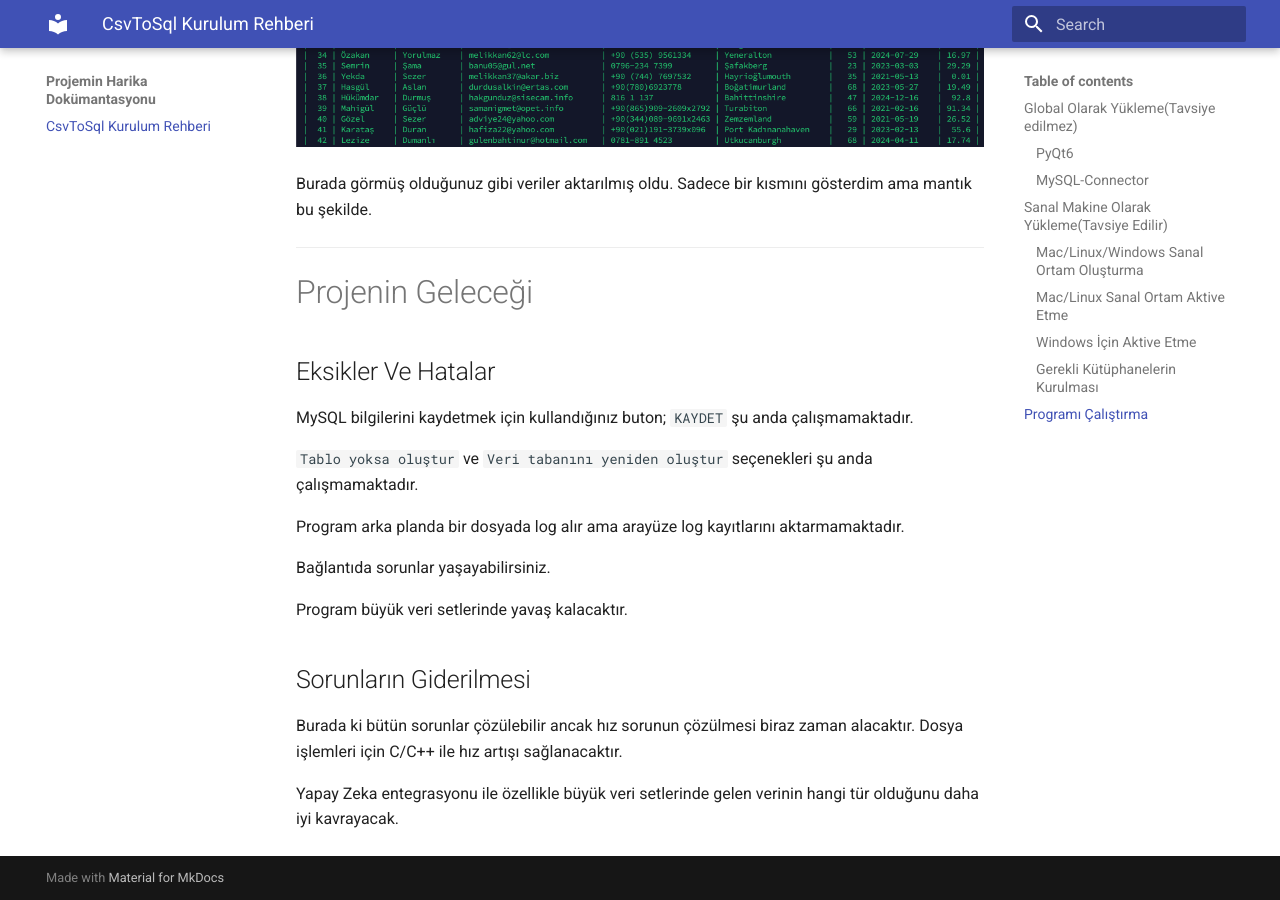
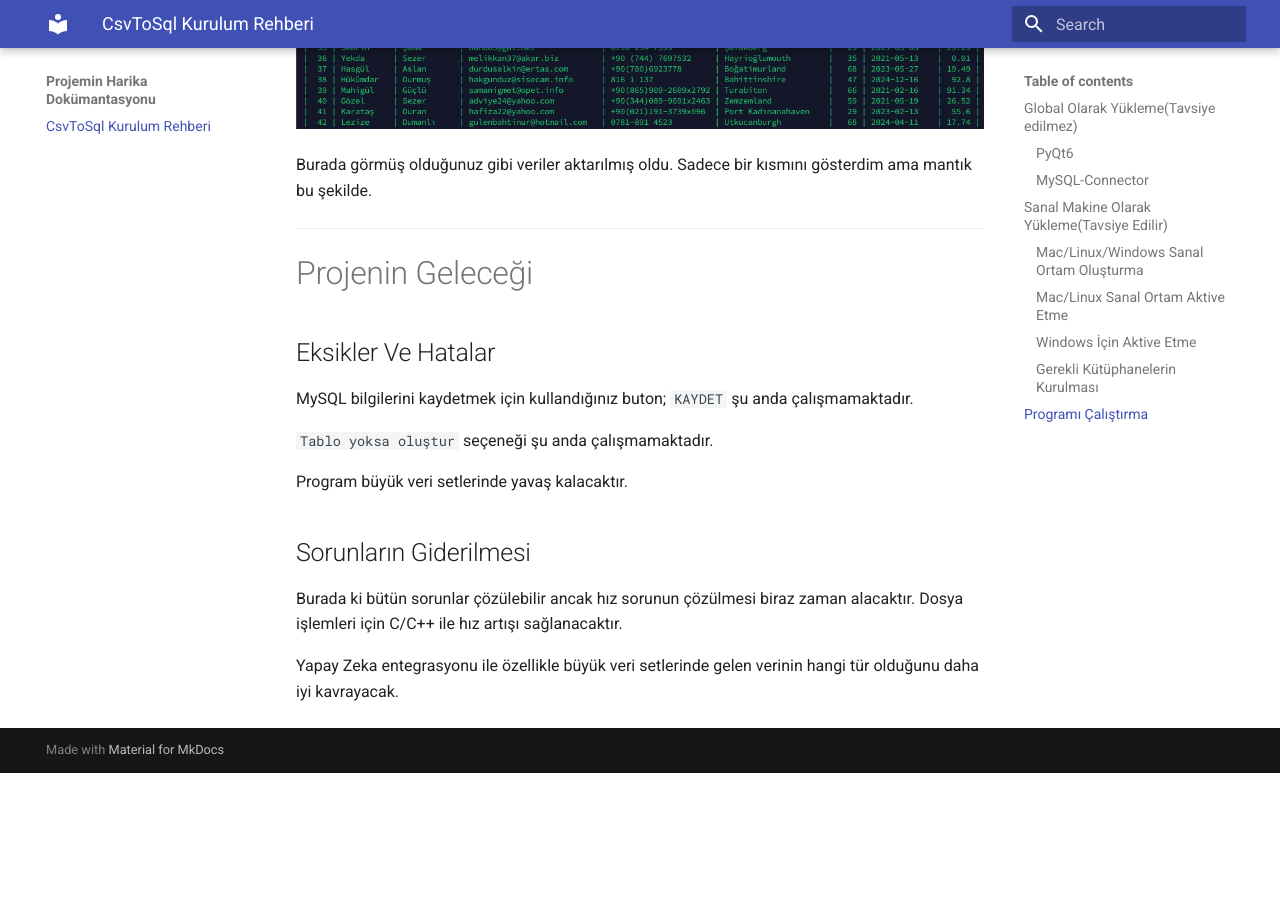
Before and after one commit to 2RUN15/CSV-TO-SQL, an MkDocs documentation site: the page built from docs/index.md, in a window 1280 px wide and 900 px high, scrolled down 6666 px. Built offline with MkDocs 1.6.1 and Material for MkDocs 9.7.7, drawn with Linux system fonts in a browser that asks for light colours; after the commit the page ends 7439 px from its top, so only the background shows below that.

Commit message:
auto commit

```diff
--- a/docs/index.md
+++ b/docs/index.md
@@ -147,11 +147,7 @@
 
 MySQL bilgilerini kaydetmek için kullandığınız buton; `KAYDET` şu anda çalışmamaktadır.
 
-`Tablo yoksa oluştur` ve `Veri tabanını yeniden oluştur` seçenekleri şu anda çalışmamaktadır.
-
-Program arka planda bir dosyada log alır ama arayüze log kayıtlarını aktarmamaktadır.
-
-Bağlantıda sorunlar yaşayabilirsiniz.
+`Tablo yoksa oluştur` seçeneği şu anda çalışmamaktadır.
 
 Program büyük veri setlerinde yavaş kalacaktır.
 
```
Also changed, not shown: docs/assests/image-1.png, site/assests/image-1.png, site/index.html.
